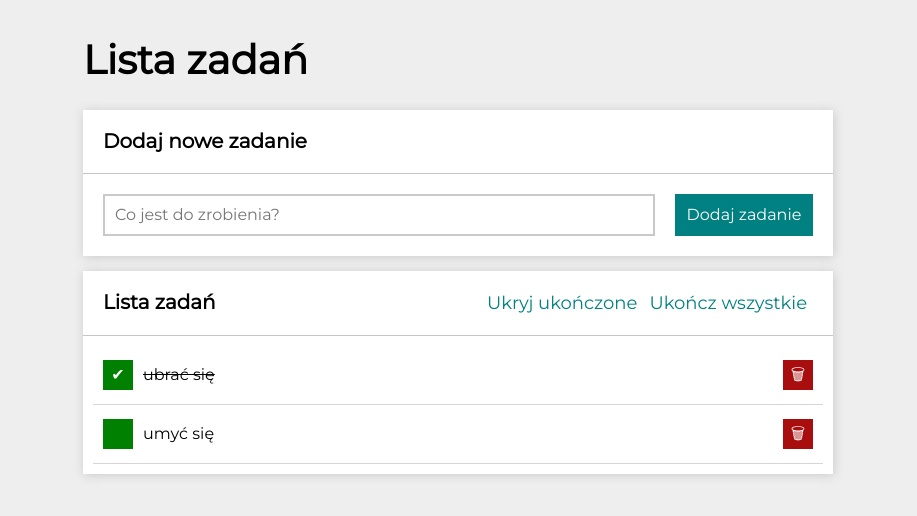
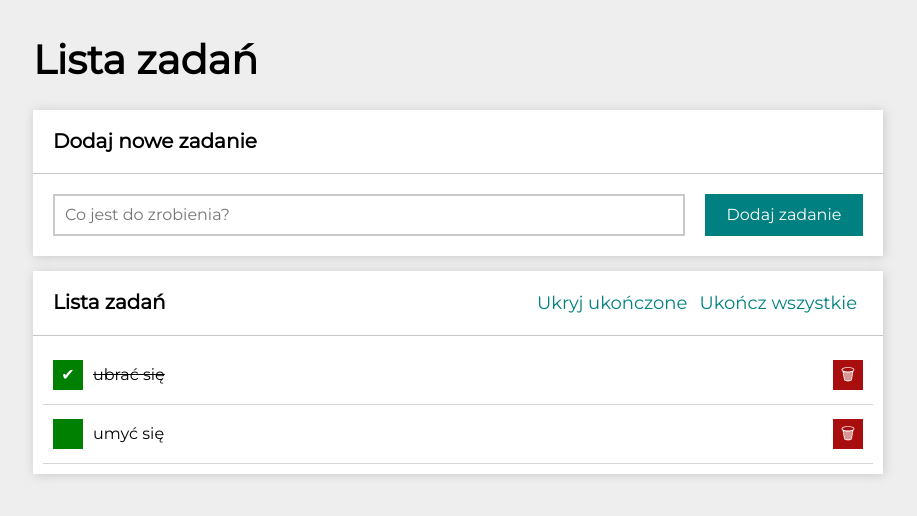
Before and after one commit to Forsttt/todo-list-react, a React (Create React App) app: page / in a window 1280 px wide. Shown: the top 516 px of the page, without its empty margins (182-1099 px from the left). Built offline with nearby package versions, Linux system fonts and the light colour scheme.

Commit message:
Changed max-width of body to 900px

```diff
--- a/src/index.css
+++ b/src/index.css
@@ -8,7 +8,7 @@ html {
 
 body {
   margin: auto;
-  max-width: 800px;
+  max-width: 900px;
   width: 100%;
   padding: 10px;
   background-color: #eee;
```
